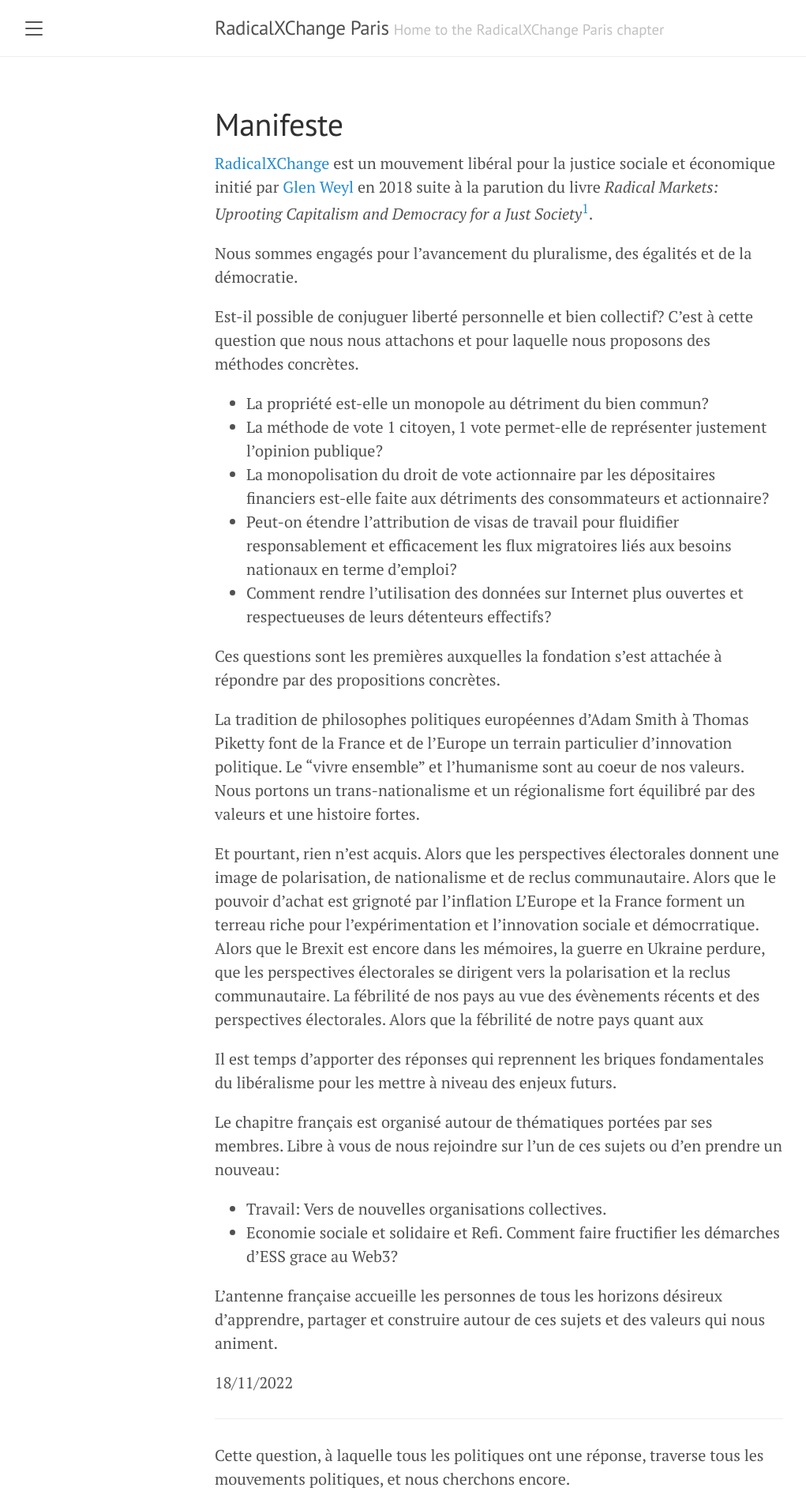
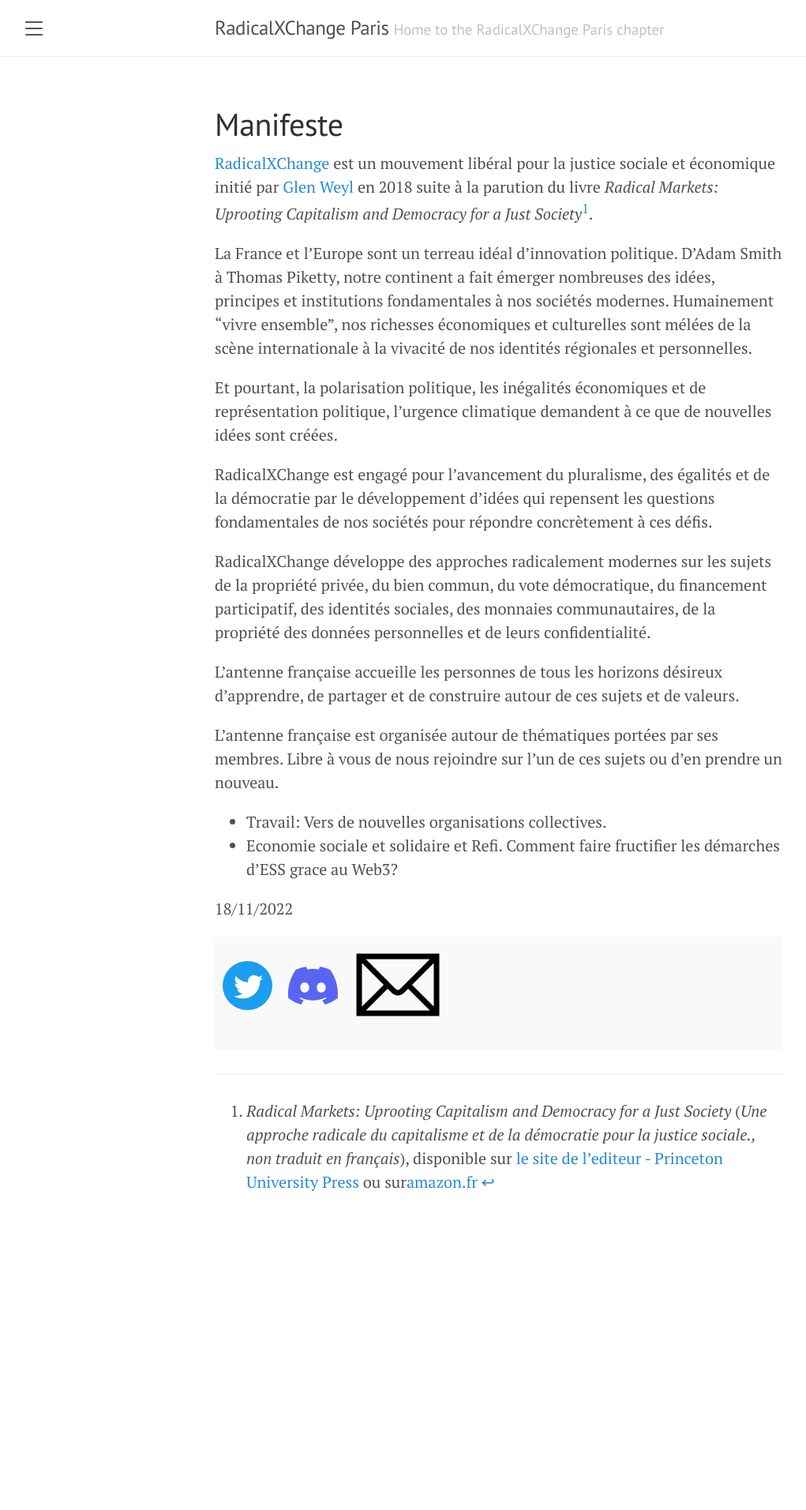
Before and after one commit to RadicalXChangeParis/radicalxchangeparis.github.io, a Jekyll site: the page built from manifeste.md, in a window 1280 px wide. Shown: the top 1912 px of the page at 79% size, without its empty margins (8-1029 px from the left). Built offline with Jekyll 4.4.1, drawn with Linux system fonts in a browser that asks for light colours; after the commit the page ends 1592 px from its top, so only the background shows below that; some of the changed text lies outside the part shown.

Commit message:
reworked manifest and styled a bit

```diff
--- a/_layouts/page.html
+++ b/_layouts/page.html
@@ -1,6 +1,8 @@
 ---
 layout: default
 ---
+
+<link rel="stylesheet" href="{{ '/public/css/table.css' | absolute_url }}">
 
 <div class="page">
   <h1 class="page-title">{{ page.title }}</h1>
--- a/manifeste.md
+++ b/manifeste.md
@@ -5,65 +5,32 @@
 
 [RadicalXChange](https://www.radicalxchange.org/){:target="_blank"} est un mouvement libéral pour la justice sociale et économique initié par [Glen Weyl](https://en.wikipedia.org/wiki/Glen_Weyl){:target="_blank"} en 2018 suite à la parution du livre *Radical Markets: Uprooting Capitalism and Democracy for a Just Society*[^1].
 
-Nous sommes engagés pour l'avancement du pluralisme, des égalités et de la démocratie.
+La France et l'Europe sont un terreau idéal d'innovation politique. D'Adam Smith à Thomas Piketty, notre continent a fait émerger nombreuses des idées, principes et institutions fondamentales à nos sociétés modernes. Humainement "vivre ensemble", nos richesses économiques et culturelles sont mélées de la scène internationale à la vivacité de nos identités régionales et personnelles.
 
-Est-il possible de conjuguer liberté personnelle et bien collectif? C'est à cette question que nous nous attachons et pour laquelle nous proposons des méthodes concrètes.
+Et pourtant, la polarisation politique, les inégalités économiques et de représentation politique, l'urgence climatique demandent à ce que de nouvelles idées sont créées.
 
-- La propriété est-elle un monopole au détriment du bien commun?
-- La méthode de vote 1 citoyen, 1 vote permet-elle de représenter justement l'opinion publique?
-- La monopolisation du droit de vote actionnaire par les dépositaires financiers est-elle faite aux détriments des consommateurs et actionnaire?
-- Peut-on étendre l'attribution de visas de travail pour fluidifier responsablement et efficacement les flux migratoires liés aux besoins nationaux en terme d'emploi?
-- Comment rendre l'utilisation des données sur Internet plus ouvertes et respectueuses de leurs détenteurs effectifs?
+RadicalXChange est engagé pour l'avancement du pluralisme, des égalités et de la démocratie par le développement d'idées qui repensent les questions fondamentales de nos sociétés pour répondre concrètement à ces défis.
 
-Ces questions sont les premières auxquelles la fondation s'est attachée à répondre par des propositions concrètes.
+RadicalXChange développe des approches radicalement modernes sur les sujets de la propriété privée, du bien commun, du vote démocratique, du financement participatif, des identités sociales, des monnaies communautaires, de la propriété des données personnelles et de leurs confidentialité.
 
-La tradition de philosophes politiques européennes d'Adam Smith à Thomas Piketty font de la France et de l'Europe un terrain particulier d'innovation politique. Le "vivre ensemble" et l'humanisme sont au coeur de nos valeurs. Nous portons un trans-nationalisme et un régionalisme fort équilibré par des valeurs et une histoire fortes.
+L'antenne française accueille les personnes de tous les horizons désireux d'apprendre, de partager et de construire autour de ces sujets et de valeurs.
 
-Et pourtant, rien n'est acquis. Alors que les perspectives électorales donnent une image de polarisation, de nationalisme et de reclus communautaire. Alors que le pouvoir d'achat est grignoté par l'inflation
-L'Europe et la France forment un terreau riche pour l'expérimentation et l'innovation sociale et démocrratique. Alors que le Brexit est encore dans les mémoires, la guerre en Ukraine perdure, que les perspectives électorales se dirigent vers la polarisation et la reclus communautaire.
-La fébrilité de nos pays au vue des évènements récents et des perspectives électorales. Alors que la fébrilité de notre pays quant aux
-
-Il est temps d'apporter des réponses qui reprennent les briques fondamentales du libéralisme pour les mettre à niveau des enjeux futurs.
-
-Le chapitre français est organisé autour de thématiques portées par ses membres. Libre à vous de nous rejoindre sur l'un de ces sujets ou d'en prendre un nouveau:
+L'antenne française est organisée autour de thématiques portées par ses membres. Libre à vous de nous rejoindre sur l'un de ces sujets ou d'en prendre un nouveau.
 
 - Travail: Vers de nouvelles organisations collectives.
 - Economie sociale et solidaire et Refi. Comment faire fructifier les démarches d'ESS grace au Web3?
 
-L'antenne française accueille les personnes de tous les horizons désireux d'apprendre, partager et construire autour de ces sujets et des valeurs qui nous animent.
-
 18/11/2022
 
-----
-Cette question, à laquelle tous les politiques ont une réponse,  traverse tous les mouvements politiques, et nous cherchons encore.
-
-
-Les questions qui nous animent sont celles de liberté et responsabilité commune.
-Le libéralisme nous a apporté des ressources que peu de nos ancêtres auraient imaginé.
-Les idées d'Adam Smith sur l'organisation libérale sont fondatrices de nos sociétés depuis leur émanation au XVIIIème sicèle. Néanmoins, après deux cents ans de croissance, de mondialisation et d'avancées technologiques et à l'aune du défi climatique, il nous semble temps de réaliser qu'une destinée commune est essentielle pour une économie durable et solidaire.
-
-Parmi les questions
-- La propriété privée est-il un monopole détrimantant le bien commun?
-- Le vote pluraliste (ou vote quadratique), une méthode pour une prise de décision démocratique plus juste et représentative.
-- etc.
-
-Le chapitre français travaille à essaimer les réflexions, idées et actions en matière de justice sociale et économique. La France et l'Europe sont une terre d'accueil pour.
-Le chapitre est animé par ses membres autour d'un agenda commun et de groupe de travails.
-Nous organisons les groupes suivants:
-
-- Travail: Vers de nouvelles organisations collectives.
-- Economie sociale et solidaire et Refi. Comment financer des démarches d'ESS par le Web3?
-
-Si vous souhaitez participer à l'un de ses groupes ou en animer un nouveau, rejoignez-nous.
-
+<div class="logo-table">
 <table>
     <tr>
-    <td><img src="/public/images/icons8-twitter-100.png" display="block" margin-left="auto" margin-right="auto"></td>
-    <td><img src="/public/images/icons8-discord-100.png"></td>
+    <td><img src="/public/images/twitter.svg"></td>
+    <td><img src="/public/images/discord.svg"></td>
+    <td><img src="/public/images/mail.png"></td>
     </tr>
-    <tr><td><sup><sub>Icons by icons8.com</sub></sup></td></tr>
 </table>
-
+</div>
 ----
 
 [//]: <> Nous sommes une association loi 1901 à but non lucratif.
--- /dev/null
+++ b/public/css/table.css
@@ -0,0 +1,24 @@
+.logo-table {
+    max-height: 50px;
+    display: inline;
+    margin-left: auto;
+    margin-right: auto;
+}
+
+table.logo-table {
+    table-layout: fixed;
+    width: 100%;
+}
+
+td.logo-table image{
+    display: block;
+    margin-left: auto;
+    margin-right: auto;
+}
+
+.logo-table table,
+.logo-table td,
+.logo-table th {
+  border: none !important;
+  background-color: transparent;
+}
```
Also changed, not shown: public/images/discord.svg (added), public/images/mail.png (added), public/images/twitter.svg (added).
